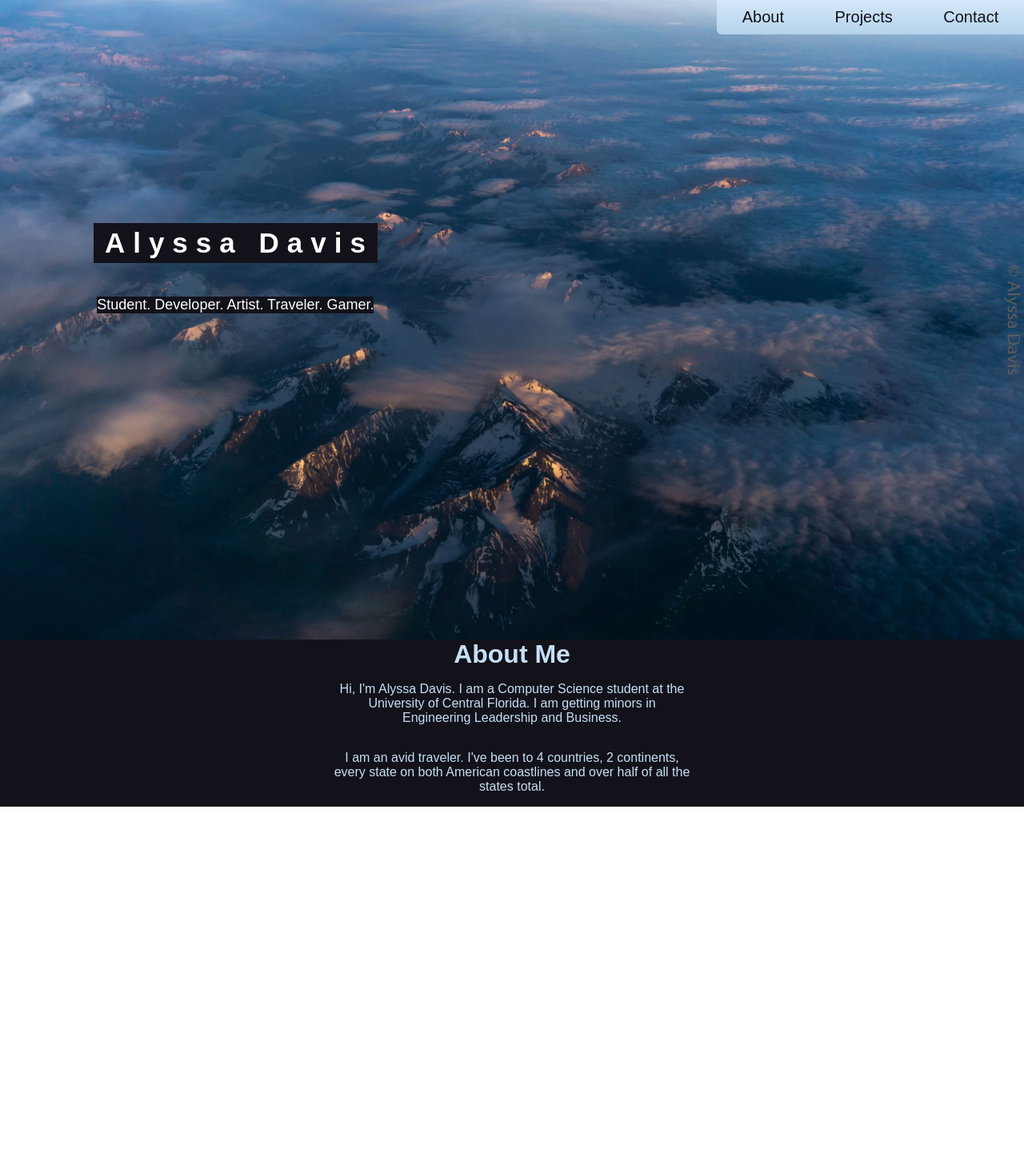
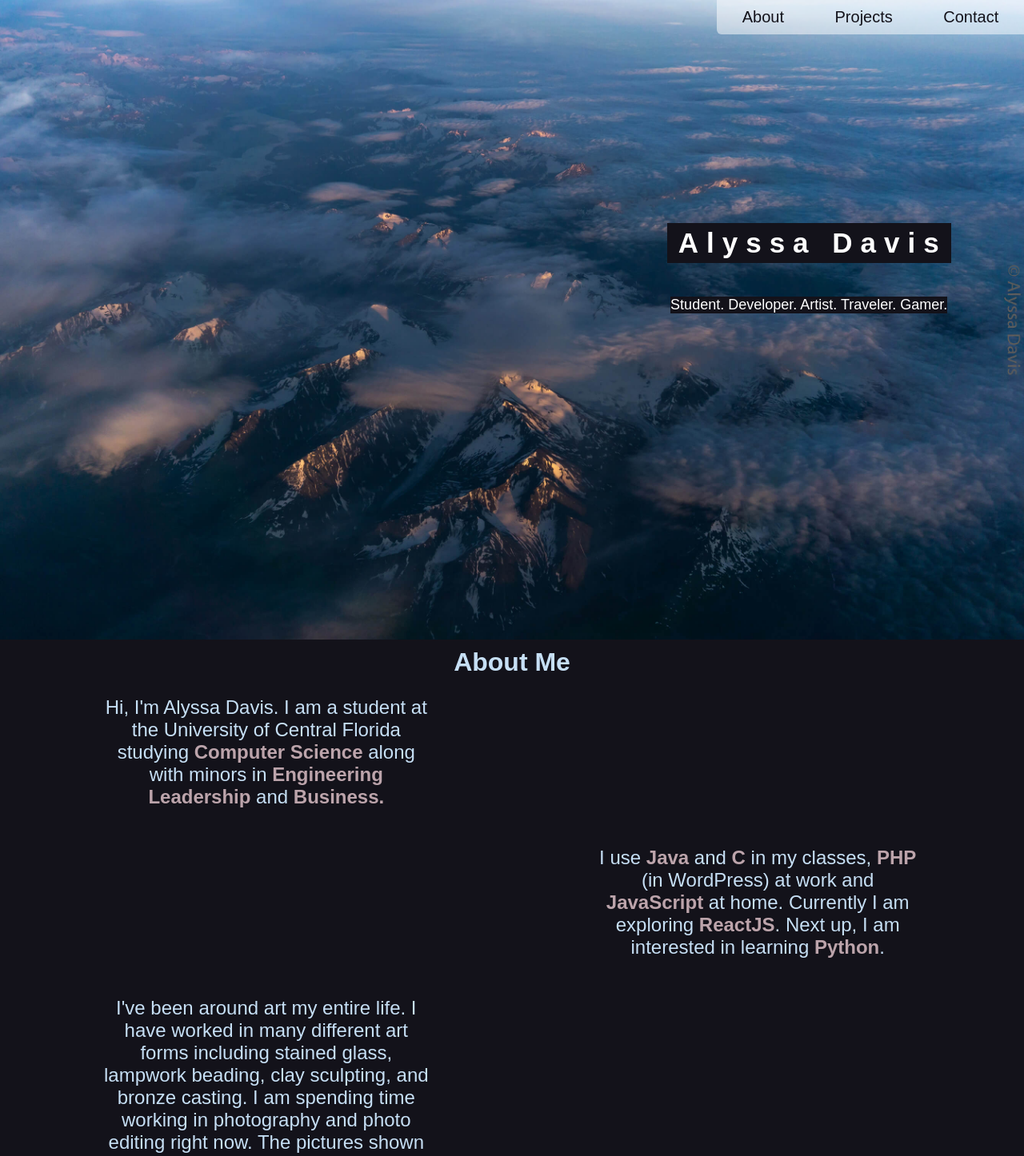
Before and after one commit to allygator/allygator.github.io, a React (Create React App) app: page / in a window 1280 px wide. Shown: the top 1446 px of the page at 80% size. Before the commit the page ends 1009 px from the top, so only its background shows below. Built offline with nearby package versions, Linux system fonts and the light colour scheme.

Commit message:
Added about me sections

```diff
--- a/src/About.css
+++ b/src/About.css
@@ -3,6 +3,7 @@
     color: #C6DFF5;
     display: flex;
     flex-direction: column;
+    padding: 10px 10%;
 }
 
 #about h2 {
@@ -13,6 +14,15 @@
 }
 
 #about div {
-    width: 35%;
-    margin: auto;
+    width: 40%;
 }
+
+#about div:nth-child(2n+1) {
+    margin-right: 0;
+    margin-left: auto;
+}
+
+.emphasis {
+    font-weight: bold;
+    color: #BCA4AB;
+}
--- a/src/App.css
+++ b/src/App.css
@@ -1,5 +1,6 @@
 .App {
   text-align: center;
+  font-size: 1.5em;
 }
 
 .App-logo {
--- a/src/components/About.js
+++ b/src/components/About.js
@@ -7,10 +7,19 @@ class About extends Component {
 		<div id="about">
 			<h2>About Me</h2>
 			<div id="student">
-            <p>Hi, I&#39;m Alyssa Davis. I am a <span className="emphasis">Computer Science</span> student at the University of Central Florida. I am getting minors in <span className="emphasis">Engineering Leadership</span> and <span className="emphasis">Business.</span></p>
+				<p>Hi, I&#39;m Alyssa Davis. I am a student at the University of Central Florida studying <span className="emphasis">Computer Science</span> along with minors in <span className="emphasis">Engineering Leadership</span> and <span className="emphasis">Business.</span></p>
+			</div>
+			<div id="dev">
+				<p>I use <span className="emphasis">Java</span> and <span className="emphasis">C</span> in my classes, <span className="emphasis">PHP</span> (in WordPress) at work and <span className="emphasis">JavaScript</span> at home. Currently I am exploring <span className="emphasis">ReactJS</span>. Next up, I am interested in learning <span className="emphasis">Python</span>.</p>
+			</div>
+			<div id="artist">
+				<p>I&#39;ve been around art my entire life. I have worked in many different art forms including stained glass, lampwork beading, clay sculpting, and bronze casting. I am spending time working in photography and photo editing right now. The pictures shown on this site are all taken by me!</p>
 			</div>
 			<div id="traveler">
-            <p>I am an avid traveler. I&#39;ve been to 4 countries, 2 continents, every state on both American coastlines and over half of all the states total.</p>
+				<p>I am an avid traveler. I&#39;ve been to 4 countries, 2 continents, every state on both American coastlines and over half of all the states total. Hawaii is my white whale.</p>
+			</div>
+			<div id="gamer">
+				<p>I have played video games for as long as I can remember, and video games are where my development path started. Most of my personal projects have come about out of a personal or community need for something related to a game I play. My first interaction with the dev world was signatures and player profiles in Neopets.</p>
 			</div>
 		</div>
 	);
--- a/src/index.css
+++ b/src/index.css
@@ -19,7 +19,7 @@ nav {
     font-size: 20px;
     display: flex;
     justify-content: space-around;
-    background-image: linear-gradient(#D5E8F9,#B4D3EC);
+    background-color: rgba(255, 255, 255, 0.5);
     color: #13121A;
     border-bottom-left-radius: 6px;
 }
@@ -34,7 +34,7 @@ nav a {
     margin: auto;
     position: absolute;
     top: 32%;
-    left: 3%;
+    right: 1%;
     display: flex;
     flex-direction: column;
     justify-content: center;
```
Lines whose indentation alone changed are shown as unchanged.
